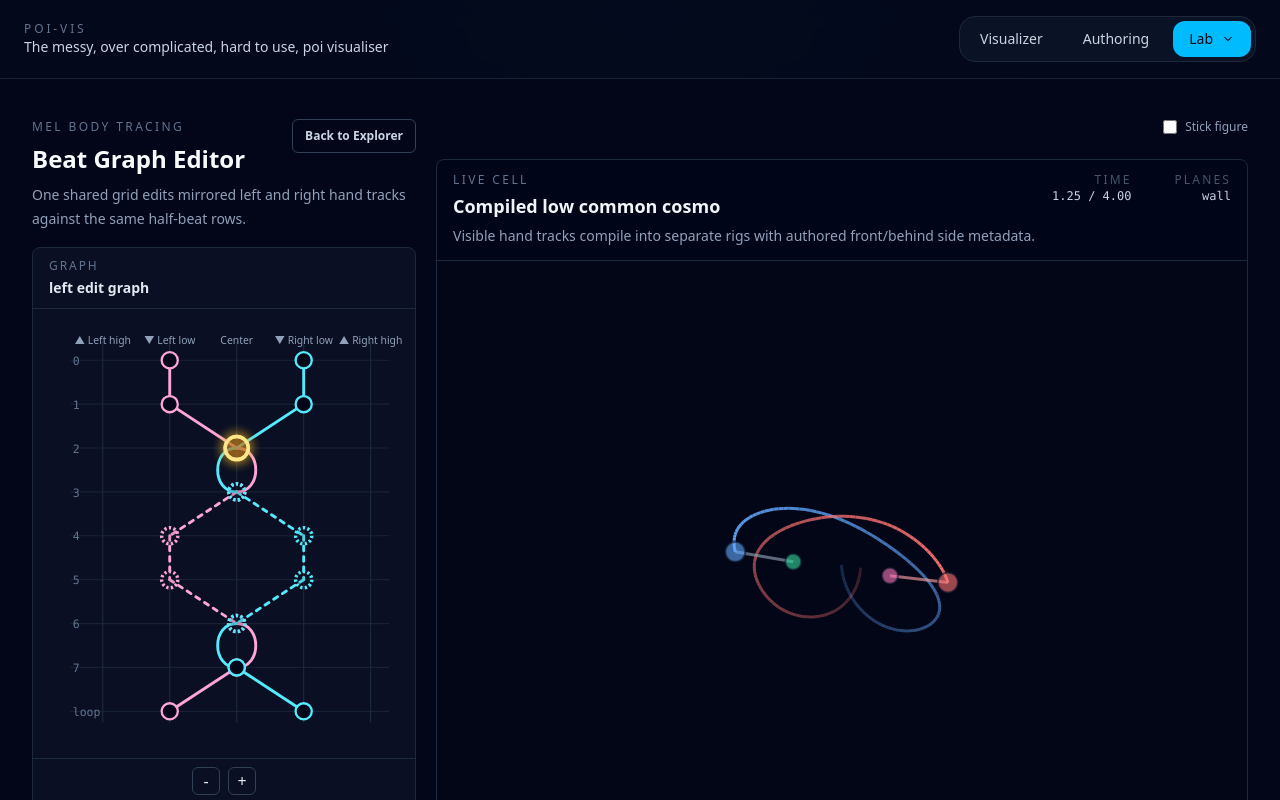
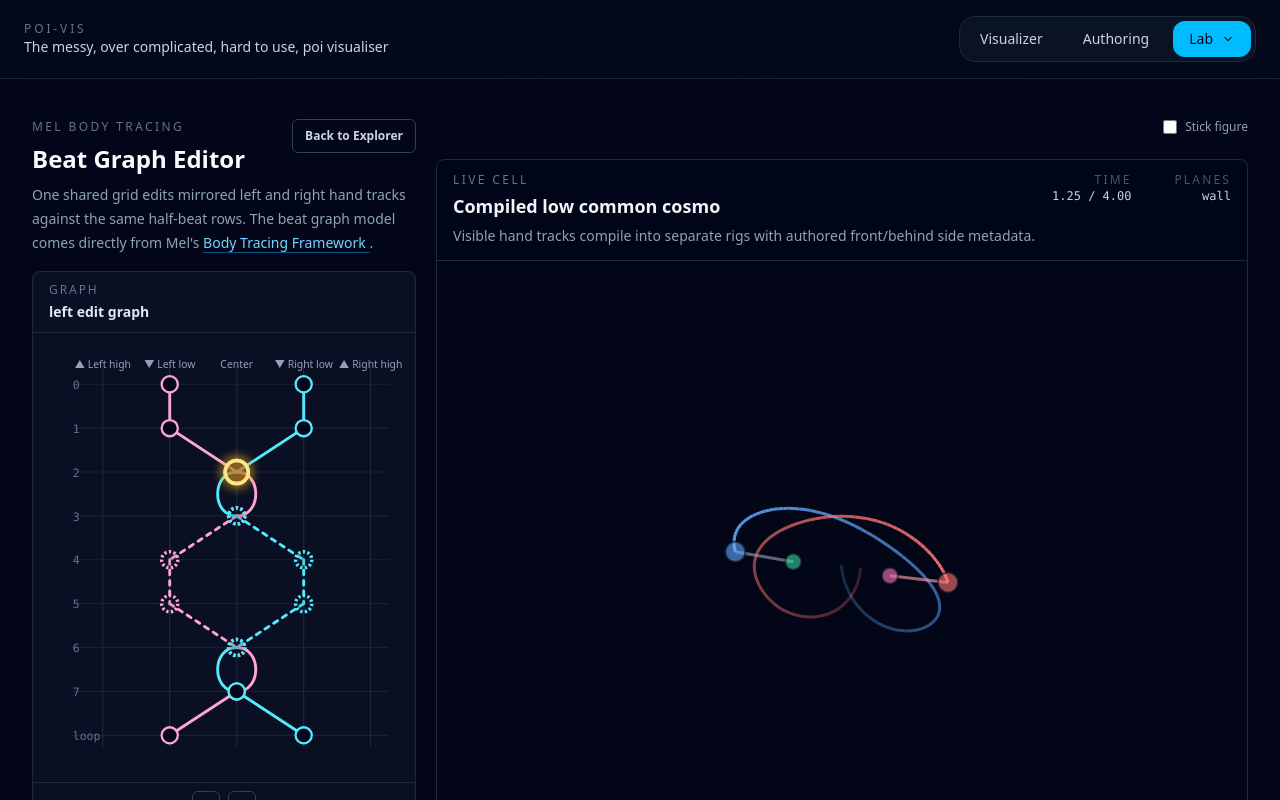
Before and after one commit to Jragon/poi-viz, a Vue app: page /lab/beat-graph in a window 1280 px wide. Shown: the top 800 px of the page. Built offline with nearby package versions, Linux system fonts and the light colour scheme.

Commit message:
add mel link

```diff
--- a/src/lab/experiments/mel-body-tracing/pages/BeatGraphEditorPage.vue
+++ b/src/lab/experiments/mel-body-tracing/pages/BeatGraphEditorPage.vue
@@ -207,7 +207,15 @@ function phaseButtonClass(track: PoiBeatTrack, phase: PoiBeatPhaseLabel): string
           </div>
           <p class="mt-2 text-sm leading-6 text-slate-400">
             One shared grid edits mirrored left and right hand tracks against the same half-beat
-            rows.
+            rows. The beat graph model comes directly from Mel's
+            <a
+              href="https://antispinner.gitbook.io/btf"
+              target="_blank"
+              rel="noreferrer"
+              class="font-medium text-sky-300 underline decoration-sky-500/50 underline-offset-4 transition hover:text-sky-200"
+            >
+              Body Tracing Framework </a
+            >.
           </p>
         </header>
 
--- a/src/lab/experiments/mel-body-tracing/pages/BodyTracingExplorerPage.vue
+++ b/src/lab/experiments/mel-body-tracing/pages/BodyTracingExplorerPage.vue
@@ -1,6 +1,6 @@
 <script setup lang="ts">
 import { computed, ref, watch } from "vue";
-import type { RouteLocationRaw } from "vue-router";
+import type { LocationQueryRaw, RouteLocationRaw } from "vue-router";
 
 import { encodeBeatGraphToUrlParams } from "@/lab/experiments/mel-body-tracing/beat-graph/beatGraphUrlCodec";
 import { DEFAULT_POI_BEAT_COMPILER_OPTIONS } from "@/lab/experiments/mel-body-tracing/beat-graph/compileBeatGraph";
@@ -61,10 +61,11 @@ const activePlanesLabel = computed(() => {
 const beatGraphEditorLocation = computed<RouteLocationRaw>(() => {
   const params = encodeBeatGraphToUrlParams(graph.value);
   if (!params) return { path: "/lab/beat-graph" };
+  const query: LocationQueryRaw = { ...params };
 
   return {
     path: "/lab/beat-graph",
-    query: params
+    query
   };
 });
 
@@ -118,7 +119,15 @@ function tabButtonClass(tab: BodyTracingExplorerTab): string {
           <p class="text-xs uppercase tracking-[0.2em] text-slate-500">Mel body tracing</p>
           <h1 class="mt-2 text-2xl font-semibold text-slate-50">Body Tracing Explorer</h1>
           <p class="mt-2 text-sm leading-6 text-slate-400">
-            Play with reels, wraps, and cosmos from Ivan “Mel” Gorbunov’s Body Tracing Framework.
+            Play with reels, wraps, and cosmos from Ivan “Mel” Gorbunov’s
+            <a
+              href="https://antispinner.gitbook.io/btf"
+              target="_blank"
+              rel="noreferrer"
+              class="font-medium text-sky-300 underline decoration-sky-500/50 underline-offset-4 transition hover:text-sky-200"
+            >
+              Body Tracing Framework </a
+            >.
           </p>
         </header>
 
```
